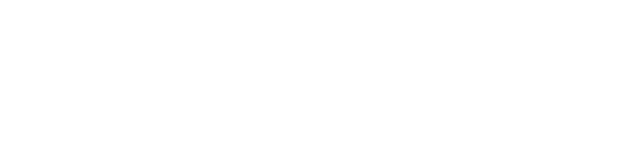
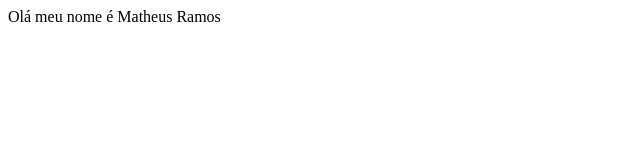
Before and after one commit to ufjf-dcc202/ufjf-dcc202-2024-3-a-atv02-OliveiraMatheuss, a plain HTML site: page index.html in a window 1280 px wide. Shown: the whole page, without its empty margins (0-640 px from the left). Drawn offline with Linux system fonts and the light colour scheme.

Commit message:
Adiciona uma pagina html

```diff
--- a/pagina.html
+++ b/index.html
@@ -1,12 +1,16 @@
 <!DOCTYPE html>
-<html lang="pt">
+<html lang="pt-BR">
     <head>
         <meta charset="UTF-8" />
         <meta name="viewport"
             content="width=device-width, initial-scale=1.0"/>
-        <title>Matheus Ramos de Oliveira</title>
+        <title>DCC202 2024-3-A: Atividade 2</title>
 
     </head>
     <body>
+        Olá
+            meu
+                nome
+                    é Matheus Ramos
     </body>
 </html>
```
